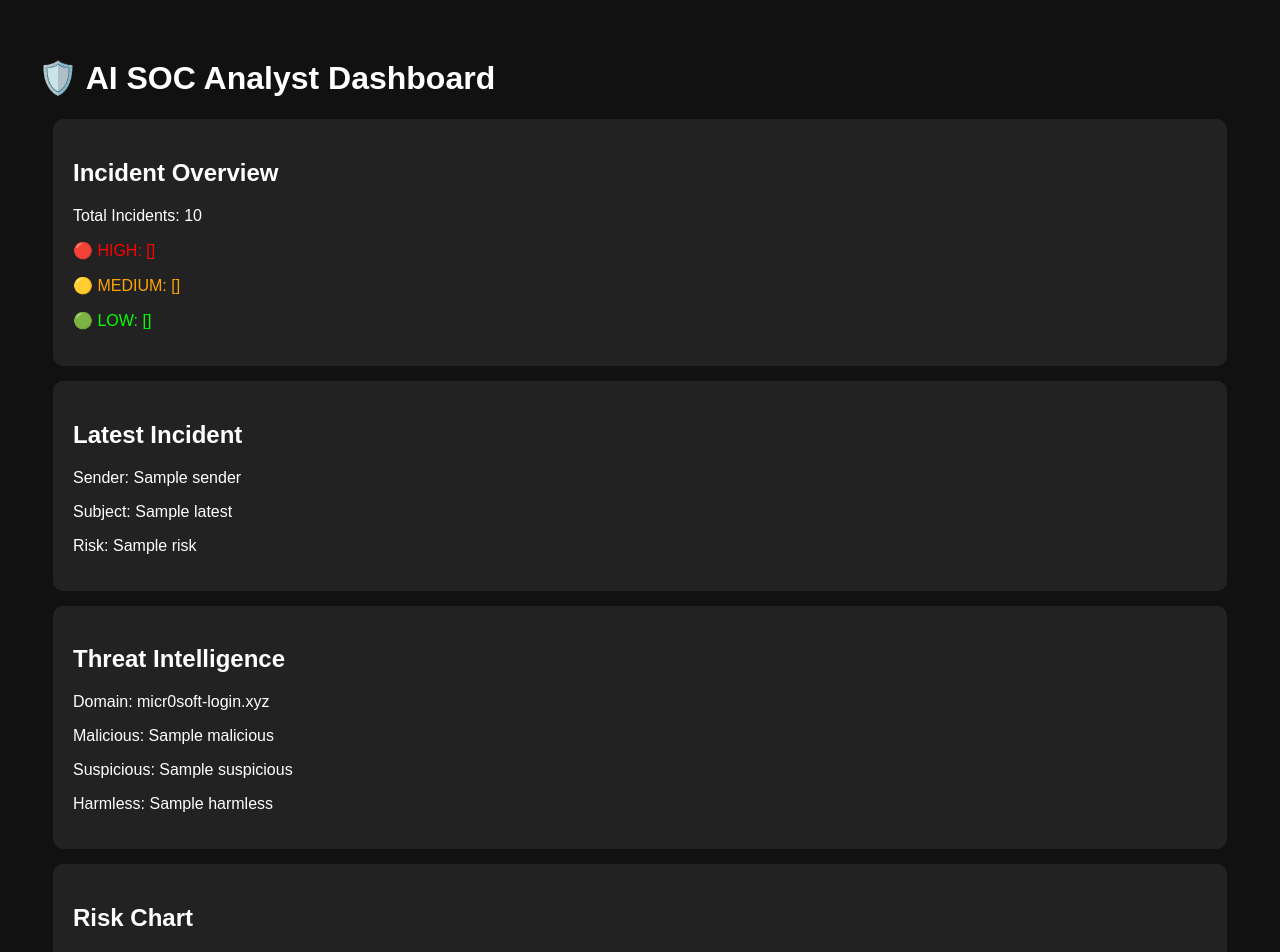
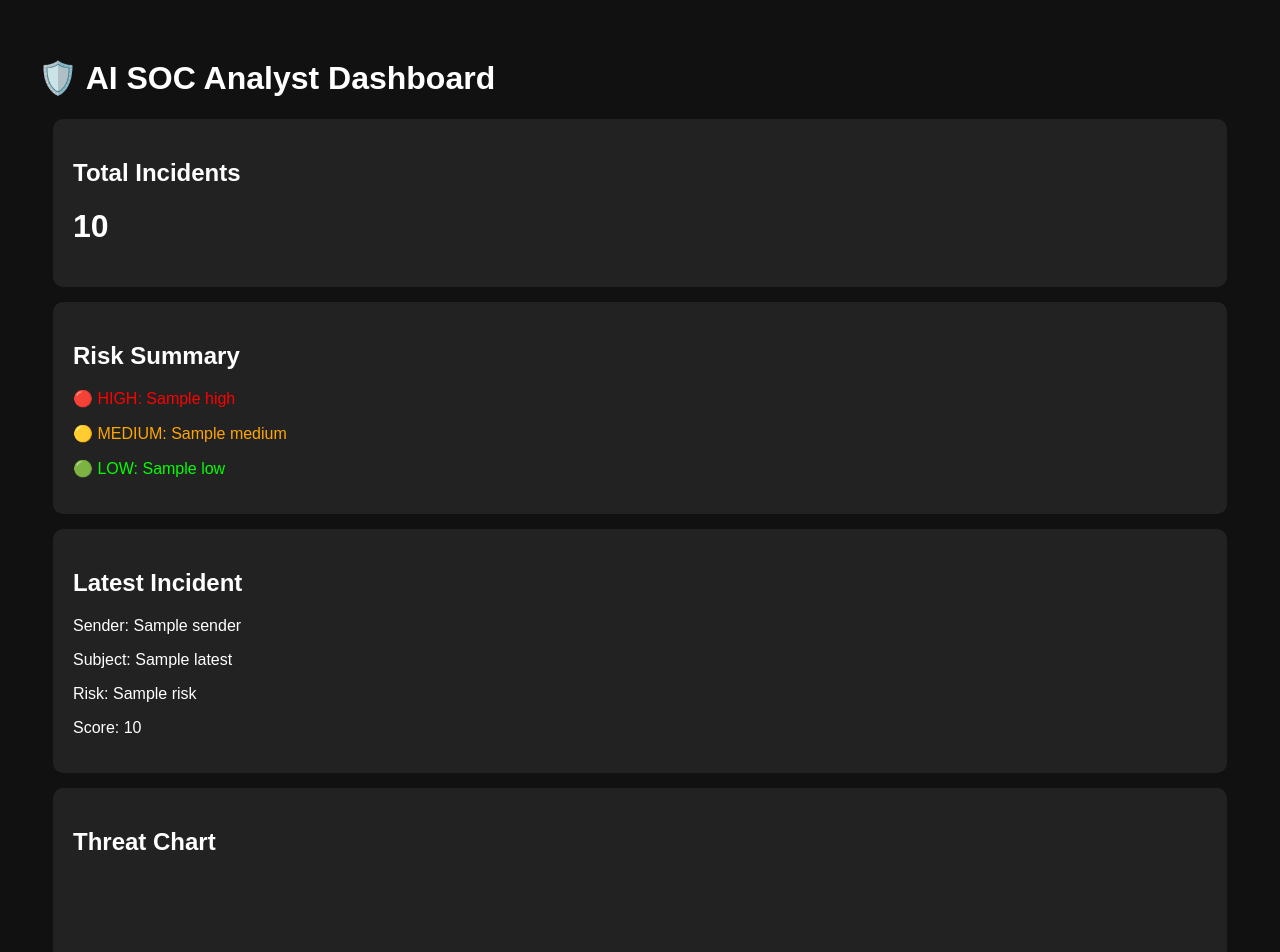
Before and after one commit to uwakwechukwuebukapaul-ai/AI-SOC-ANALYST, a Flask app: template templates/index.html in a window 1280 px wide. Shown: the top 952 px of the page. Run offline with Flask 3, Linux system fonts and the light colour scheme; the template is opened without the code that fills it: most values are stand-ins (such as "Sample title", 1, 10 or a date in 2020); a map, chart or similar area stays blank.

Commit message:
Completed SOC analytics dashboard upgrade

```diff
--- a/templates/index.html
+++ b/templates/index.html
@@ -4,56 +4,37 @@
 
 <head>
 
-<title>
-AI SOC Dashboard
-</title>
-
+<title>AI SOC Dashboard</title>
 
 <script src="https://cdn.jsdelivr.net/npm/chart.js"></script>
-
 
 <style>
 
 body{
-
 font-family: Arial;
 background:#111;
 color:white;
 padding:30px;
-
 }
 
-
 .card{
-
 background:#222;
 padding:20px;
 margin:15px;
 border-radius:10px;
-
 }
 
-
 .high{
-
 color:red;
-
 }
 
-
 .medium{
-
 color:orange;
-
 }
 
-
 .low{
-
 color:lime;
-
 }
-
 
 </style>
 
@@ -63,39 +44,40 @@
 <body>
 
 
-<h1>
-🛡️ AI SOC Analyst Dashboard
-</h1>
+<h1>🛡️ AI SOC Analyst Dashboard</h1>
 
 
 <div class="card">
 
-<h2>
-Incident Overview
-</h2>
+<h2>Total Incidents</h2>
+
+<h1>
+{{stats.total}}
+</h1>
+
+</div>
 
 
-<p>
-Total Incidents:
-{{total}}
-</p>
 
+<div class="card">
+
+<h2>Risk Summary</h2>
 
 <p class="high">
 🔴 HIGH:
-{{high}}
+{{stats.risks['HIGH']}}
 </p>
 
 
 <p class="medium">
 🟡 MEDIUM:
-{{medium}}
+{{stats.risks['MEDIUM']}}
 </p>
 
 
 <p class="low">
 🟢 LOW:
-{{low}}
+{{stats.risks['LOW']}}
 </p>
 
 
@@ -105,12 +87,8 @@
 
 <div class="card">
 
-<h2>
-Latest Incident
-</h2>
+<h2>Latest Incident</h2>
 
-
-{% if latest %}
 
 <p>
 Sender:
@@ -130,48 +108,9 @@
 </p>
 
 
-{% else %}
-
 <p>
-No incidents found
-</p>
-
-
-{% endif %}
-
-
-</div>
-
-
-
-<div class="card">
-
-<h2>
-Threat Intelligence
-</h2>
-
-
-<p>
-Domain:
-micr0soft-login.xyz
-</p>
-
-
-<p>
-Malicious:
-{{threat.malicious}}
-</p>
-
-
-<p>
-Suspicious:
-{{threat.suspicious}}
-</p>
-
-
-<p>
-Harmless:
-{{threat.harmless}}
+Score:
+{{latest.score}}
 </p>
 
 
@@ -181,13 +120,9 @@
 
 <div class="card">
 
-<h2>
-Risk Chart
-</h2>
-
+<h2>Threat Chart</h2>
 
 <canvas id="chart"></canvas>
-
 
 </div>
 
@@ -195,9 +130,7 @@
 
 <script>
 
-
 new Chart(
-
 document.getElementById("chart"),
 
 {
@@ -206,39 +139,29 @@
 
 data:{
 
-
 labels:[
-
 "HIGH",
-
 "MEDIUM",
-
 "LOW"
-
 ],
-
 
 datasets:[{
 
 data:[
 
-{{high}},
+{{stats.risks['HIGH']}},
 
-{{medium}},
+{{stats.risks['MEDIUM']}},
 
-{{low}}
+{{stats.risks['LOW']}}
 
 ]
 
-
 }]
-
 
 }
 
-
 }
-
 
 );
 
@@ -246,8 +169,6 @@
 </script>
 
 
-
 </body>
 
-
 </html>
--- a/web_dashboard.py
+++ b/web_dashboard.py
@@ -1,82 +1,32 @@
 from flask import Flask, render_template
-from threat_intel import check_domain
-import csv
+from soc_analytics import (
+    total_incidents,
+    risk_summary,
+    latest_incident
+)
 
 
 app = Flask(__name__)
 
 
-def load_incidents():
-
-    incidents = []
-
-    try:
-        with open("incident_logs.csv", "r") as file:
-
-            reader = csv.DictReader(file)
-
-            for row in reader:
-                incidents.append(row)
-
-    except FileNotFoundError:
-        pass
-
-    return incidents
-
-
-
 @app.route("/")
 def home():
 
-    incidents = load_incidents()
-
-    total = len(incidents)
-
-    high = 0
-    medium = 0
-    low = 0
-
-    latest = None
+    stats = {
+        "total": total_incidents(),
+        "risks": risk_summary()
+    }
 
 
-    if incidents:
-
-        latest = incidents[-1]
-
-        for incident in incidents:
-
-            risk = incident.get("risk","")
-
-            if risk == "HIGH":
-                high += 1
-
-            elif risk == "MEDIUM":
-                medium += 1
-
-            else:
-                low += 1
-
-
-
-    threat = check_domain(
-        "micr0soft-login.xyz"
-    )
+    latest = latest_incident()
 
 
     return render_template(
         "index.html",
-        total=total,
-        high=high,
-        medium=medium,
-        low=low,
-        latest=latest,
-        threat=threat
+        stats=stats,
+        latest=latest
     )
 
 
-
 if __name__ == "__main__":
-
-    app.run(
-        debug=True
-    )
+    app.run(debug=True)
```
Also changed, not shown: soc_analytics.py (added, +95 -0 lines).
